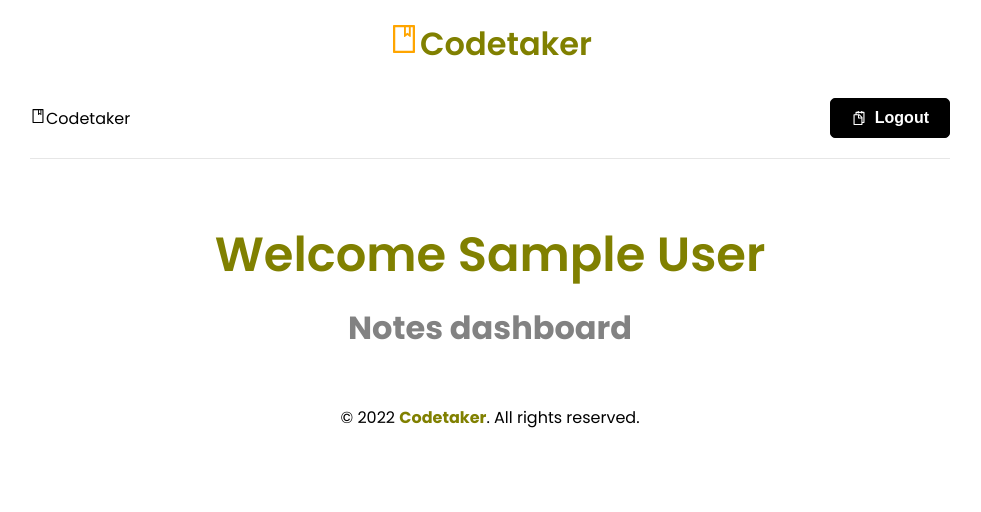
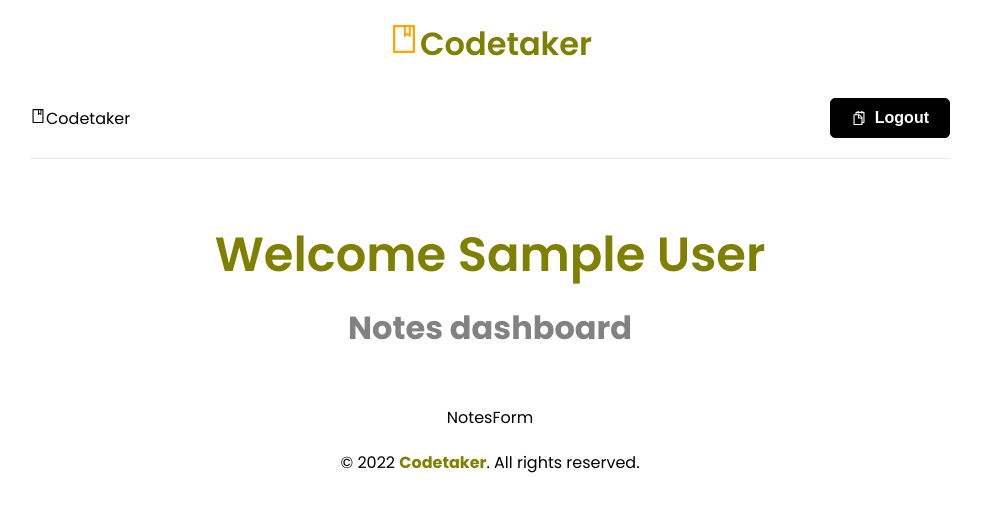
Before and after one commit to wanescript/mern-fullstack, a React (Create React App) app in the folder frontend/: page / in a window 1280 px wide. Shown: the top 512 px of the page, without its empty margins (150-1131 px from the left). Built offline with nearby package versions, Linux system fonts and the light colour scheme; sample sign-in values are in the browser's storage.

Commit message:
latest changes

```diff
--- /dev/null
+++ b/frontend/src/components/NotesForm.jsx
@@ -0,0 +1,11 @@
+import React from 'react'
+import {useState} from 'react'
+import {useSelector, useDispatch} from 'react-redux'
+
+function NotesForm() {
+  return (
+    <div>NotesForm</div>
+  )
+}
+
+export default NotesForm
--- a/frontend/src/pages/Dashboard.jsx
+++ b/frontend/src/pages/Dashboard.jsx
@@ -2,6 +2,7 @@ import React from 'react'
 import{useEffect} from 'react'
 import{useNavigate} from 'react-router-dom'
 import{useSelector} from 'react-redux'
+import NotesForm from '../components/NotesForm'
 
 
 function Dashboard() {
@@ -22,6 +23,7 @@ function Dashboard() {
      <h1>Welcome {user && user.name}</h1>
      <p>Notes dashboard</p>
    </section>
+   <NotesForm/>
    </>
   )
 }
```
